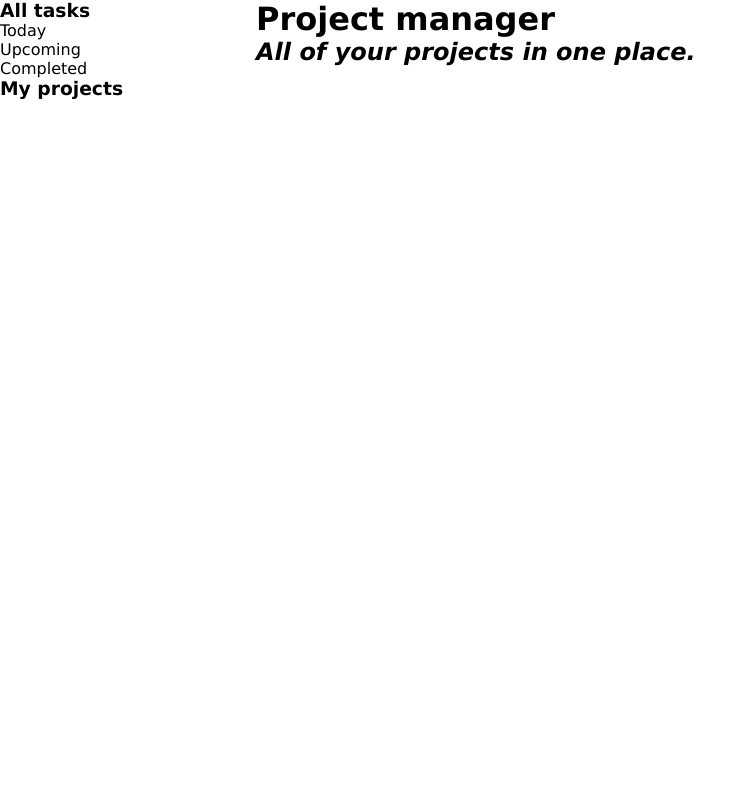
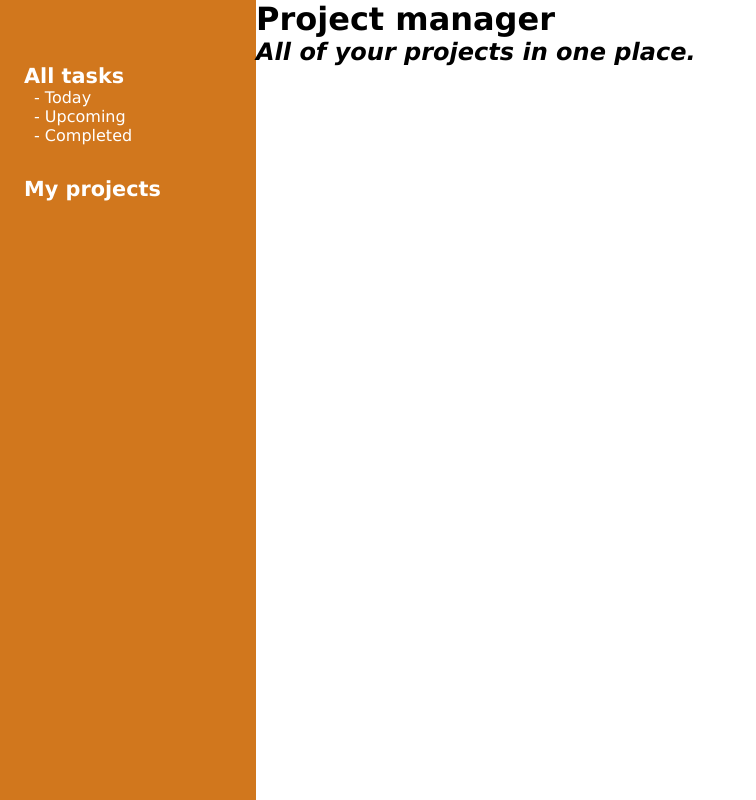
Before and after one commit to ThomGlynnGit/to-do, a website built with webpack: page src/index.html in a window 1280 px wide. Shown: the whole page, without its empty margins (0-756 px from the left). Built offline with nearby package versions, Linux system fonts and the light colour scheme.

Commit message:
Set sidebar styles

```diff
--- a/src/index.html
+++ b/src/index.html
@@ -11,9 +11,9 @@
             <div class="nav-content">
                 <h3 class="nav-header">All tasks</h3>
                 <div class="filter-container">
-                    <p class="filter">Today</p>
-                    <p class="filter">Upcoming</p>
-                    <p class="filter">Completed</p>
+                    <p class="filter">- Today</p>
+                    <p class="filter">- Upcoming</p>
+                    <p class="filter">- Completed</p>
                 </div>
             </div>
             <div class="nav-content">
--- a/src/style.css
+++ b/src/style.css
@@ -4,9 +4,32 @@
     margin: 0;
 }
 
+/*page dimensions & grid layout*/
 body {
     display: grid;
     width: 100%;
     min-height: 100vh;
     grid-template: 1fr 5fr / 1fr 4fr;
 }
+
+/*sidebar styles*/
+.sidebar {
+    grid-area: 1 / 1 / 3 / 2;
+    background-color: #d1771d;
+    padding: 2rem;
+    color: rgb(255, 255, 255);
+    padding-left: 1.5rem;
+}
+
+.nav-content {
+    margin-top: 2rem;
+}
+
+.nav-header {
+    font-size: 1.3rem;
+}
+
+.filter-container {
+    position: relative;
+    left: 10px
+}
```
